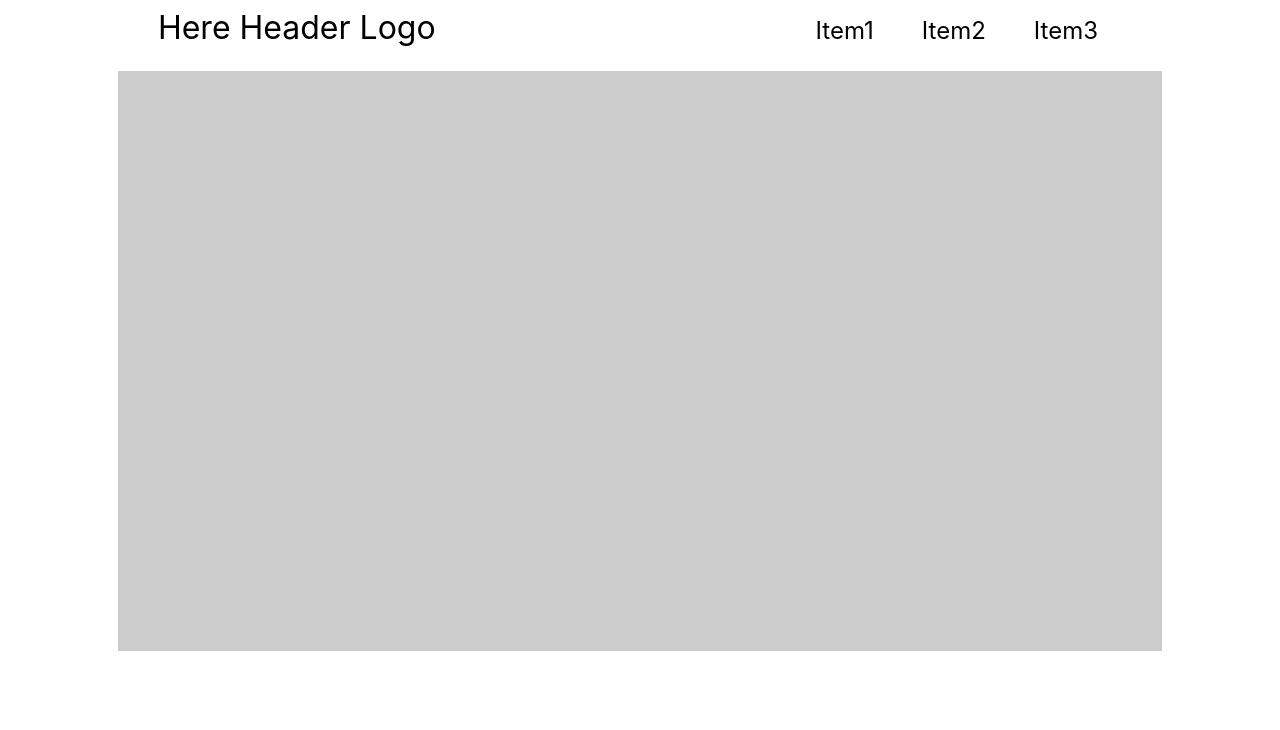
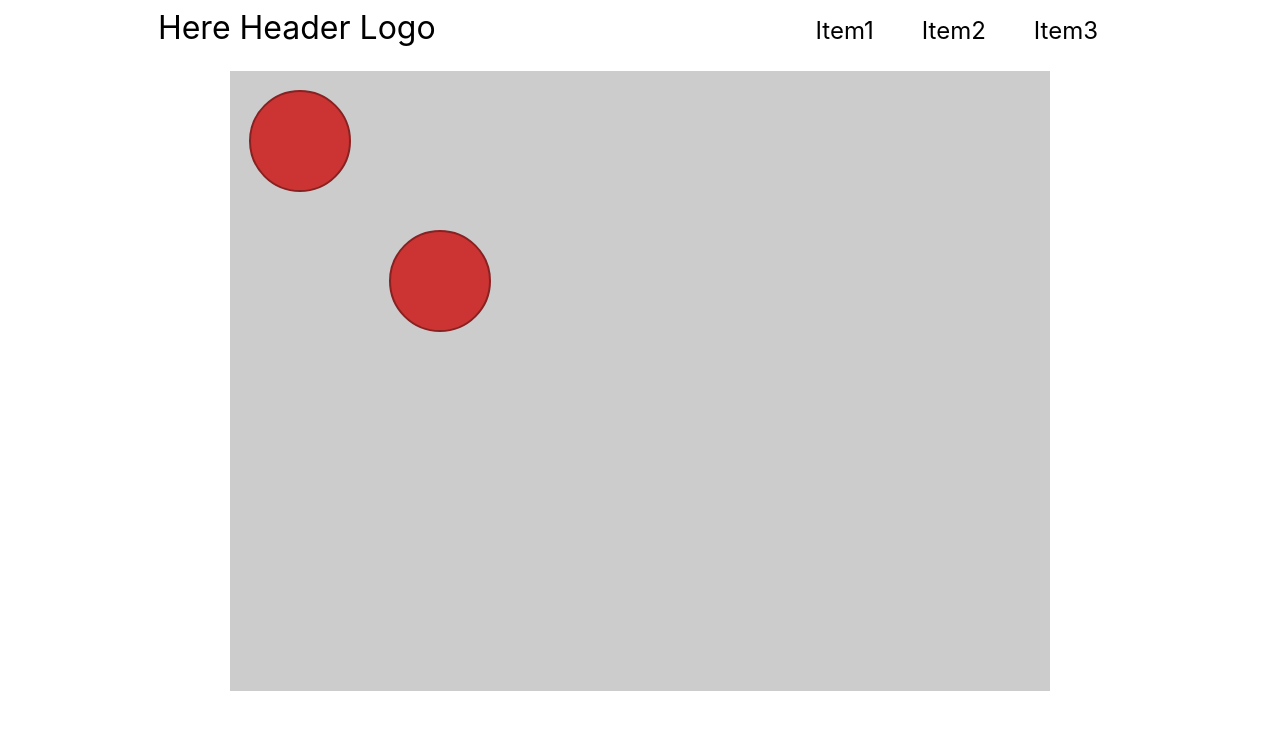
Before and after one commit to WATANAPEI/traffik, a React (Create React App) app in the folder traffik/: page / in a window 1280 px wide. Shown: the top 730 px of the page. Built offline with nearby package versions, Linux system fonts and the light colour scheme.

Commit message:
add svg fundamentals

```diff
--- a/traffik/src/components/Summary.tsx
+++ b/traffik/src/components/Summary.tsx
@@ -2,8 +2,8 @@ import React from "react";
 import styled from "styled-components";
 
 const SummaryContainer = styled.div`
-    width: 80vw;
-    height: 70%;
+    width: 800px;
+    height: 600px;
     margin: 10px auto;
     background-color: #ccc;
     padding: 10px;
@@ -12,6 +12,12 @@ const SummaryContainer = styled.div`
 export default function Summary() {
     return (
         <SummaryContainer>
+            <svg viewBox="0 0 800 600">
+                <g fill="#c33" stroke="#822" stroke-width="2">
+                    <circle cx="60" cy="60" r="50" />
+                    <circle cx="200" cy="200" r="50" />
+                </g>
+            </svg>
         </SummaryContainer>
     );
 }
```
Also changed, not shown: 1 other file (tests, documents, lock files or other folders).
